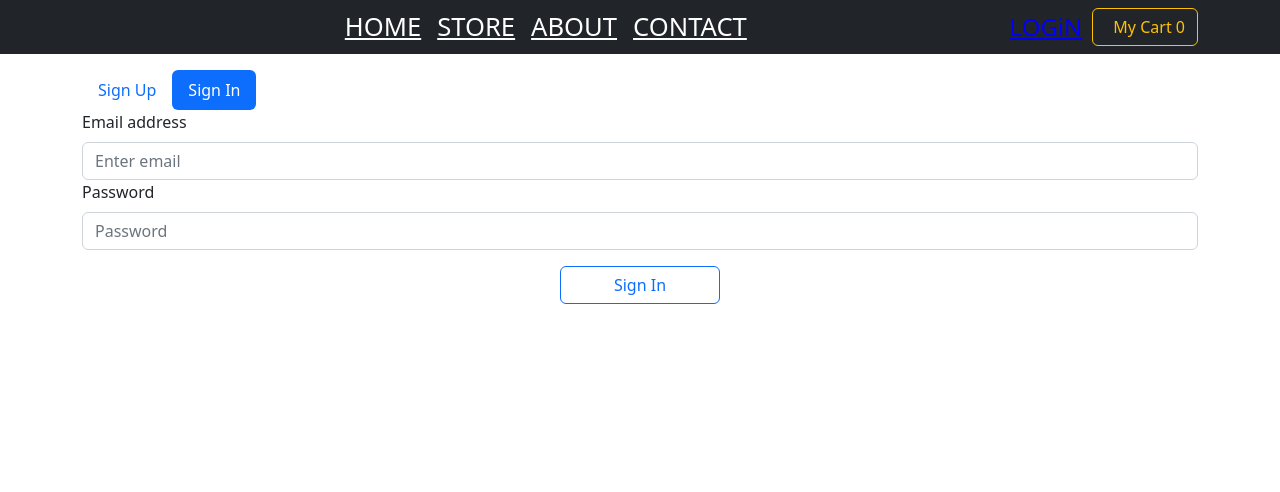
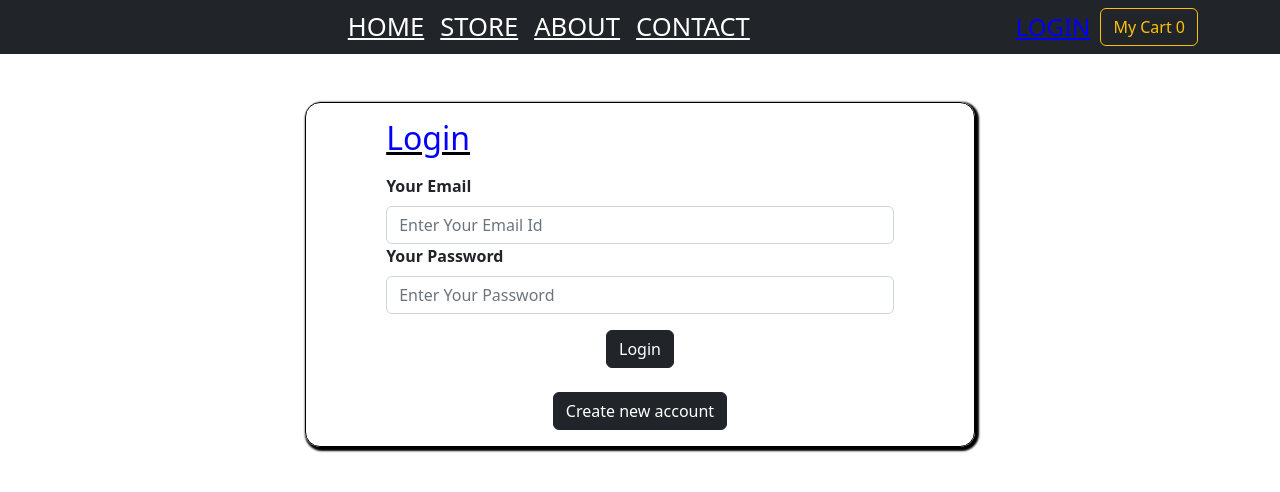
Before and after one commit to Chikmurgechetan/E-Commerce-app, a React (Create React App) app: page /login in a window 1280 px wide. Shown: the top 492 px of the page. Built offline with nearby package versions, Linux system fonts and the light colour scheme.

Commit message:
Add Login form

```diff
--- a/src/App.js
+++ b/src/App.js
@@ -53,7 +53,8 @@ const productsArr = [
 function App() {
   const [cartVisibility, setCartVisibility] = useState(false);
   const [orderList, setOrderList] = useState([]);
-  const [LoginModalVisable,setLoginModalVisable] = useState()
+
+
 
 
   const ctxObj = {
@@ -62,9 +63,6 @@ function App() {
     setCartVisibility: setCartVisibility,
     orderList: orderList,
     setOrderList: setOrderList,
-    isSignIn:false,
-    LoginModalVisable:LoginModalVisable,
-    setLoginModalVisable:setLoginModalVisable
 
 
   };
@@ -79,7 +77,8 @@ function App() {
         <Route path="/about" element={<AboutPage />} />
         <Route path="/Contact" element={<ContactUs />} />
         <Route path="/products/:productID" element={<ProductDetails />} />
-        <Route path="/login" element={<Login/>}/>
+
+        <Route  exact path='/login' element={<Login />}/>
 
       </Routes>
 
--- a/src/Components/Authentication/Login.js
+++ b/src/Components/Authentication/Login.js
@@ -1,172 +1,114 @@
-import React, { useState } from "react";
-import {
-  Form,
-  Container,
-  FormControl,
-  FormGroup,
-  FormLabel,
-  FormText,
-  Nav,
-  Button,
-} from "react-bootstrap";
+import React, { useRef, useState } from "react";
+import { useReducer } from "react";
+import { Button, Container, Form, FormGroup } from "react-bootstrap";
 
 const Login = () => {
-  const [isLogeIn, setIsLogeIn] = useState(true); // Initialize with a default value
+  const [isLogin, setIsLogin] = useState(true);
+  const [isLodingIn, setIsLodingIn] = useState(false);
 
-  const [isLoading, setIsLoading] = useState(false);
-  const [email, setEmail] = useState("");
-  const [password, setPassword] = useState("");
+ const emailInputRef = useRef();
+ const passwordInputRef = useRef();
+
+  const switchHandler = () => {
+    setIsLogin((prevState) => !prevState);
+  };
 
   const submitHandler = (event) => {
     event.preventDefault();
 
-    setIsLoading(true);
-    let url;
-    if (isLogeIn) {
-      // Handle sign in logic
-      url =
-        "https://identitytoolkit.googleapis.com/v1/accounts:signInWithPassword?key=AIzaSyB9W4dGeTDItrXbHl_cEzNUGxRQsT6CLHU";
+    const enteredEmail = emailInputRef.current.value;
+    const enterdPassword = passwordInputRef.current.value;
+
+    setIsLodingIn(true);
+    if (isLogin) {
     } else {
-      url =
-        "https://identitytoolkit.googleapis.com/v1/accounts:signUp?key=AIzaSyB9W4dGeTDItrXbHl_cEzNUGxRQsT6CLHU";
-    }
-    fetch(url, {
+      fetch(
+        "https://identitytoolkit.googleapis.com/v1/accounts:signUp?key=AIzaSyB9W4dGeTDItrXbHl_cEzNUGxRQsT6CLHU",
+        {
           method: "POST",
           body: JSON.stringify({
-        email: email,
-        password: password,
+            email: enteredEmail,
+            password: enterdPassword,
             returnSecureToken: true,
           }),
           headers: {
             "Content-Type": "application/json",
           },
-    })
-      .then((res) => {
-        setIsLoading(false);
+        }
+      ).then((res) => {
+        setIsLodingIn(false);
         if (res.ok) {
-          return res.json();
         } else {
-          return res.json().then((data) => {
-            // Handle error
-            let errorMessage = "Authentication failed: ";
-            //   if(data && data.error &&  data.error.message){
-            //    errorMessage = data.error.message;
-            //   }
-
-            throw new Error(errorMessage);
+          res.json().then((data) => {
+            let errorMessage = "Athontication is failed";
+            if(data && data.error && data.error.message){
+              errorMessage = data.error.messsage;
+          }
+            alert(errorMessage);
+            console.log(data);
           });
         }
-      })
-      .then((data) => {
-        console.log(data);
-      })
-      .catch((error) => {
-        alert(error.message);
       });
+    }
   };
 
-  const changeEmail = (event) => {
-    setEmail(event.target.value);
-  };
 
-  const changePassword = (event) => {
-    setPassword(event.target.value);
-  };
-
-  const handleSignIn = () => {
-    setIsLogeIn(true);
-  };
-
-  const handleSignUp = () => {
-    setIsLogeIn(false);
-  };
 
   return (
     <>
-      <Container className="mt-2">
-        <Nav
-          variant="pills"
-          defaultActiveKey={isLogeIn ? "sign-in" : "sign-up"}
+      <Container className="mt-5">
+        <div
+          style={{
+            border: "1px solid black",
+            borderRadius: "15px",
+            boxShadow: "2px 2px 2px 2px black",
+            padding: "1rem 5rem",
+            marginLeft: "20%",
+            marginRight: "20%",
+          }}
         >
-          <Nav.Item>
-            <Nav.Link eventKey="sign-up" onClick={handleSignUp}>
-              Sign Up
-            </Nav.Link>
-          </Nav.Item>
-          <Nav.Item>
-            <Nav.Link eventKey="sign-in" onClick={handleSignIn}>
-              Sign In
-            </Nav.Link>
-          </Nav.Item>
-        </Nav>
-
-        <Form onSubmit={submitHandler}>
-          {isLogeIn ? (
-            <>
+          <h2 style={{ color: "blue", textDecoration: "underline black" }}>
+            {isLogin ? "Login" : "Sing Up"}
+          </h2>
+          <Form
+            style={{ fontWeight: "bold", marginTop: "1rem" }}
+            onSubmit={submitHandler}
+          >
             <FormGroup controlId="formBasicEmail">
-                <FormLabel>Email address</FormLabel>
-                <FormControl
+              <Form.Label>Your Email</Form.Label>
+              <Form.Control
                 type="email"
-                  placeholder="Enter email"
-                  value={email}
-                  onChange={changeEmail}
+                ref={emailInputRef}
+                placeholder="Enter Your Email Id"
                 required
               />
             </FormGroup>
-
             <FormGroup controlId="formBasicPassword">
-                <FormLabel>Password</FormLabel>
-                <FormControl
+              <Form.Label>Your Password</Form.Label>
+              <Form.Control
                 type="password"
-                  placeholder="Password"
-                  value={password}
-                  onChange={changePassword}
+                ref={passwordInputRef}
+                placeholder="Enter Your Password"
                 required
               />
             </FormGroup>
-            </>
-          ) : (
-            <>
-              <FormGroup controlId="formBasicEmail">
-                <FormLabel>Email address</FormLabel>
-                <FormControl
-                  type="email"
-                  placeholder="Enter email"
-                  value={email}
-                  onChange={changeEmail}
-                  required
-                />
-                <FormText className="text-muted">
-                  We'll never share your email with anyone else.
-                </FormText>
-              </FormGroup>
-
-              <FormGroup controlId="formBasicPassword">
-                <FormLabel>Password</FormLabel>
-                <FormControl
-                  type="password"
-                  placeholder="Password"
-                  value={password}
-                  onChange={changePassword}
-                  required
-                />
-              </FormGroup>
-            </>
+            <div style={{ textAlign: "center", fontWeight: "bold" }}>
+              {!isLodingIn && (
+                <Button variant="dark" className="mt-3" type="submit">
+                  {isLogin ? "Login" : "Create Account"}
+                </Button>
               )}
-          <div className="text-center">
-            <Button
-              variant="outline-primary"
-              type="submit"
-              className="mt-3"
-              style={{ width: "10rem" }}
-            >
-              {!isLoading ? (isLogeIn ? "Sign In" : "Sign Up") : "Loading..."}
+              {isLodingIn && <p>Looding....</p>}
+              <br />
+              <br />
+              <Button type="button" onClick={switchHandler} variant="dark">
+                {isLogin ? "Create new account" : "Login with existing account"}
               </Button>
             </div>
           </Form>
+        </div>
       </Container>
     </>
   );
 };
-
 export default Login;
--- a/src/Components/Context/CartContext.js
+++ b/src/Components/Context/CartContext.js
@@ -6,6 +6,7 @@ const CartContext = React.createContext({
   orderList: [],
   setOrderList: () => {},
 
+
 });
 
 export default CartContext;
--- a/src/Components/Header.js
+++ b/src/Components/Header.js
@@ -64,18 +64,20 @@ function Header() {
             </Link>
           </Nav>
           <Nav>
-            <Link to='/login' className="Nav-link" style={{fontSize:'1.5rem',color:'blue',marginRight:'10px'}}>LOGiN</Link>
+            <Link
+              to="/login"
+              className="Nav-link"
+              style={{ fontSize: "1.5rem", color: "blue", marginRight: "10px" }}
+            >LOGIN</Link>
           </Nav>
+
           <Nav>
             <Button
               variant="outline-warning"
               onClick={() => ctx.setCartVisibility(!ctx.cartVisibility)}
               style={{ marginLeft: "auto" }}
             >
-              <i
-                className="bi bi-cart-fill"
-                style={{ marginRight: "0.5rem" }}
-              ></i>
+
               {`My Cart ${cartItemCount}`}
             </Button>
           </Nav>
```
Lines whose indentation alone changed are shown as unchanged.
